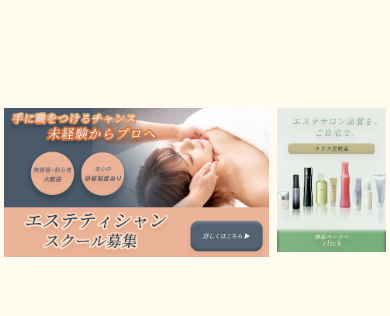
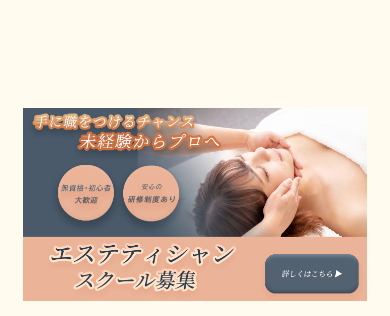
Before and after one commit to chikkka/kinumi2, a plain HTML site: page index.html in a window 390 px wide. Shown: the part 3764-4080 px from the top of the page. Drawn offline with nearby package versions, Linux system fonts and the light colour scheme; some packages are replaced by stand-ins of ours; a script that the page names is missing.

Commit message:
add responsive.css

```diff
--- a/css/responsive.css
+++ b/css/responsive.css
@@ -24,7 +24,37 @@
   #problem {
     font-size: 1.4rem;
   }
-  /* -------------------------sns-------------------------- */
+  /* -------------------------banner-------------------------- */
+  #banner {
+    display: block;
+    margin-bottom: 10%;
+  }
+
+  /* ----------------------------- school ---------------------- */
+  #school {
+    width: 90%;
+    height: auto;
+    margin-left: auto;
+    margin-right: auto;
+  }
+
+  #school img {
+    width: 100%;
+    height: auto;
+  }
+
+  /* ----------------------------- goods ---------------------- */
+  #goods {
+    width: 90%;
+    height: auto;
+    margin-left: auto;
+    margin: auto;
+  }
+
+  #goods img {
+    width: 100%;
+    height: auto;
+  }
 
   /* ------------------------ footer ---------------------- */
   #footerSalonIcon {
```
